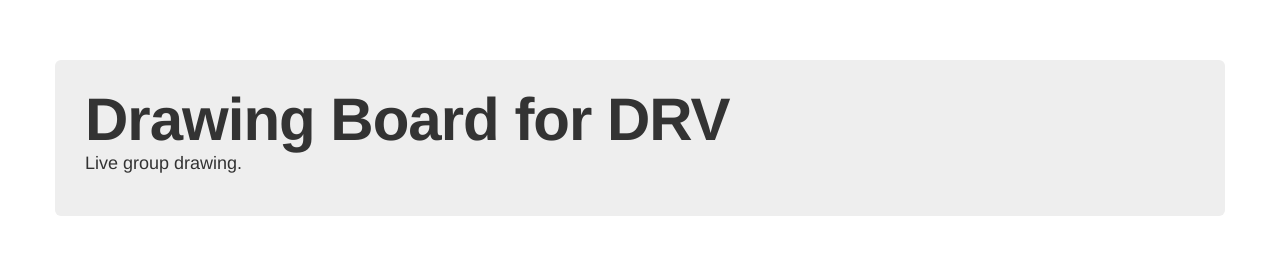
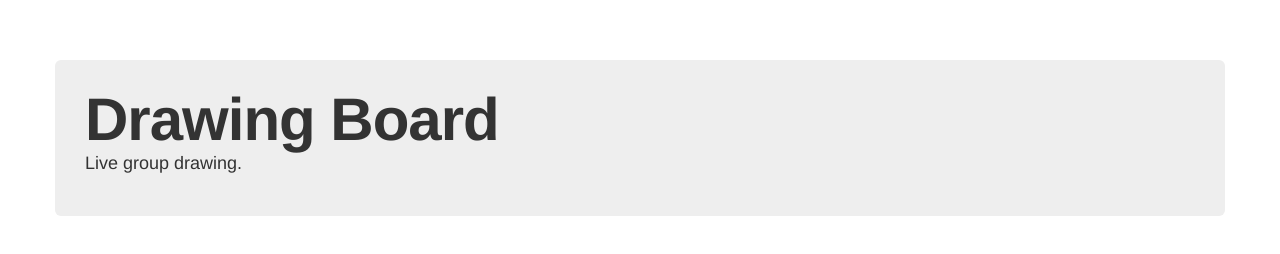
Before and after one commit to doschkinow/drawingboard-micro-ws-nodejs, a website: page drawingboard/index.html in a window 1280 px wide. Drawn offline with nearby package versions, Linux system fonts and the light colour scheme.

Commit message:
reset title

```diff
--- a/drawingboard/index.html
+++ b/drawingboard/index.html
@@ -20,7 +20,7 @@
 <body>
 <div class="container">
     <div class="hero-unit">
-        <h1>Drawing Board for DRV</h1>
+        <h1>Drawing Board</h1>
         <p>
             Live group drawing.
         </p>
```
Also changed, not shown: 1 other file.
